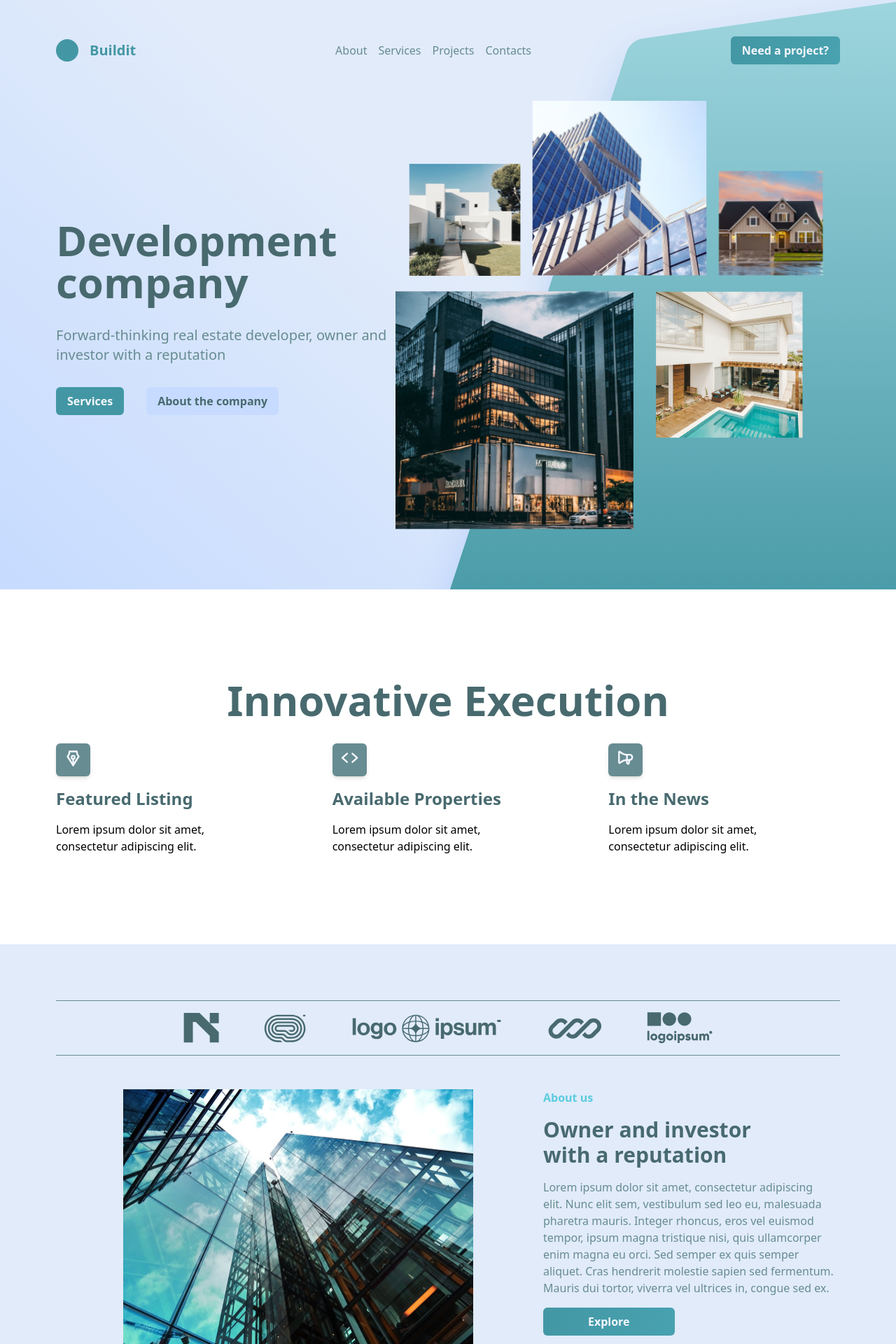
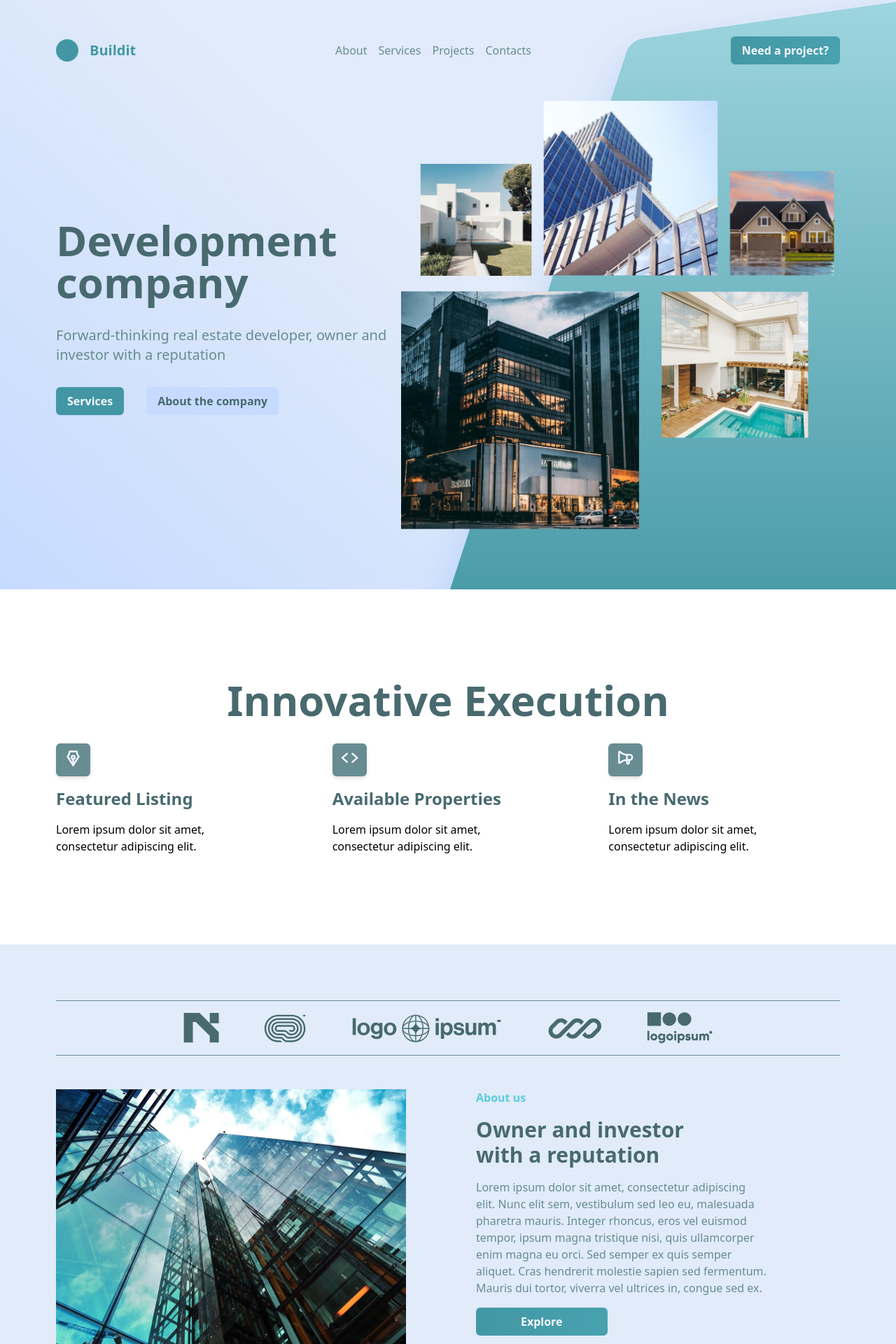
Before and after one commit to NNesta/buildit, a Next.js app: page / in a window 1280 px wide. Shown: the top 1920 px of the page at 70% size. Built offline with nearby package versions, Linux system fonts and the light colour scheme.

Commit message:
feat: updating the hero section of home page

```diff
--- a/components/sections/homeSections/HomeAboutSection.jsx
+++ b/components/sections/homeSections/HomeAboutSection.jsx
@@ -8,7 +8,7 @@ function HomeAboutSection() {
     <div className='w-full h-fit bg-primarySkyDry py-20'>
       <div className='container mx-auto px-20'>
         <PartnersLogos/>
-        <div className="grid grid-cols-2  gap-20 w-full my-12 mx-24">
+        <div className="grid grid-cols-2  gap-20 w-full my-12">
           <div className='w-full h-full '>
             <Image src='/assets/ownerProfile.png' width={500} height={375}/>
           </div>
--- a/components/sections/homeSections/HomeHeroSection.jsx
+++ b/components/sections/homeSections/HomeHeroSection.jsx
@@ -16,15 +16,15 @@ function HomeHeroSection() {
        </div>
        </div>
        <div className="col-span-4 flex flex-col gap-4 items-center">
-       <ul className="flex  items-end gap-4">
+       <ul className="flex  items-end gap-4 pl-8">
 
         <li><Image alt='' src='/assets/house-1.png' width={160*1} height={160*1}/></li>
         <li><Image alt='' src='/assets/house-2.png' width={250*1} height={250*1}/></li>
         <li><Image alt='' src='/assets/house-3.png' width={150*1} height={150*1}/></li>
         </ul>
-        <ul className=" flex gap-8 ">
+        <ul className=" flex gap-8 pr-8">
         <li><Image alt='' src='/assets/house-4.png' width={340*1} height={340*1}/></li>
-        <li className='pr-12'><Image alt='' src='/assets/house-5.png' width={210*1} height={210*1}/></li>
+        <li className=''><Image alt='' src='/assets/house-5.png' width={210*1} height={210*1}/></li>
        </ul></div>
         </div>
      </div>
```
